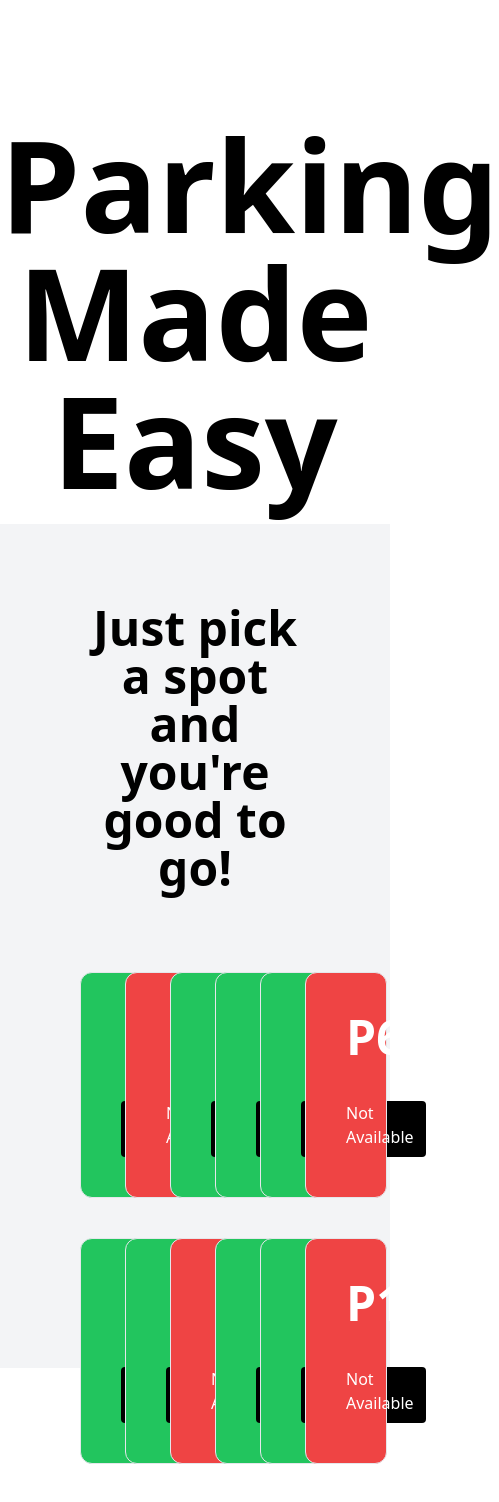
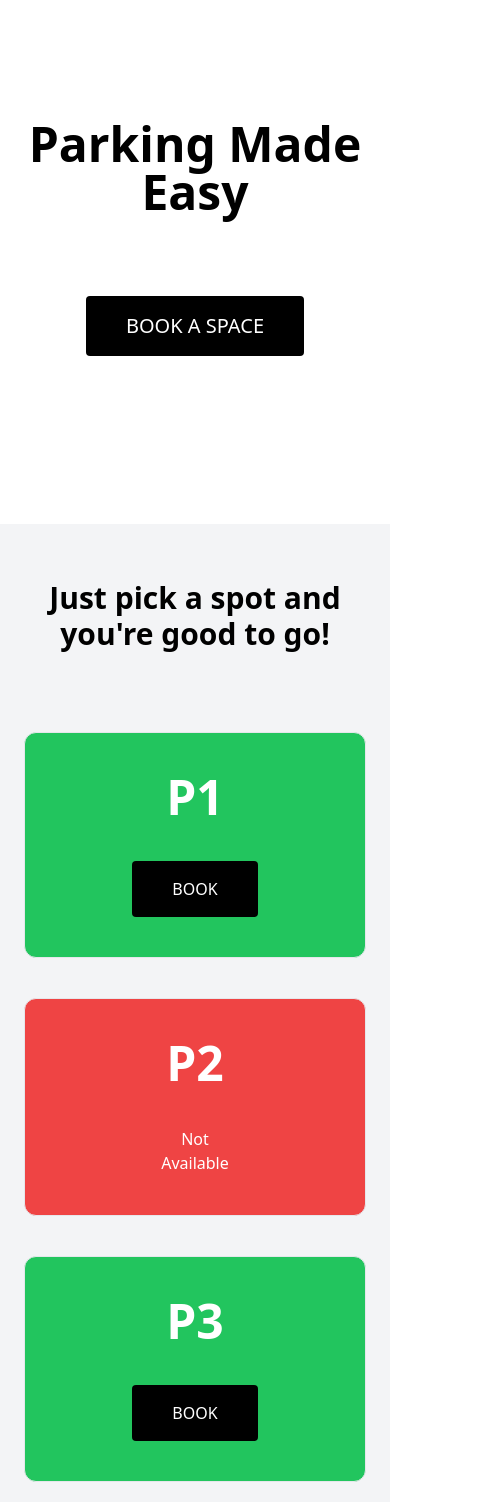
Before and after one commit to Axda-Web/otto-park, a React (Vite) app in the folder frontend/: page / in a window 390 px wide. Shown: the part 200-1702 px from the top of the page, 499 px wide, since content can reach past the window. Built offline with nearby package versions, Linux system fonts and the light colour scheme; data requests are answered from the project's data file.

Commit message:
Home page: Add responsivness + Refactoring

```diff
--- a/frontend/db.json
+++ b/frontend/db.json
@@ -143,6 +143,22 @@
 			"arrival": "",
 			"departure": "",
 			"user": ""
+		},
+		{
+			"id": 19,
+			"name": "P19",
+			"booked": false,
+			"arrival": "",
+			"departure": "",
+			"user": ""
+		},
+		{
+			"id": 20,
+			"name": "P20",
+			"booked": false,
+			"arrival": "",
+			"departure": "",
+			"user": ""
 		}
 	]
 }
--- a/frontend/src/features/tickets/ticket/Ticket.tsx
+++ b/frontend/src/features/tickets/ticket/Ticket.tsx
@@ -1,8 +1,13 @@
 import { TicketType } from '../../../types';
+import { Link } from 'react-router-dom';
 
 const Ticket = ({ name, booked }: TicketType) => {
 	return (
-		<article className={`border flex flex-col align-middle p-10 gap-y-10 rounded-xl ${booked ? 'bg-red-500' : 'bg-green-500'}`}>
+		<article
+			className={`border flex flex-col align-middle p-10 gap-y-10 rounded-xl ${
+				booked ? 'bg-red-500' : 'bg-green-500'
+			}`}
+		>
 			<div className="text-center text-5xl font-bold text-white">{name}</div>
 			{booked ? (
 				<p className="text-center text-white">
@@ -11,7 +16,12 @@ const Ticket = ({ name, booked }: TicketType) => {
 					Available
 				</p>
 			) : (
-				<button className="uppercase bold bg-black text-white block w-fit mx-auto	px-10 py-4 rounded">Book</button>
+				<Link
+					to="" // Alyx: isLoggedIn ? '/booking' : '/login'
+					className="uppercase bold bg-black text-white block w-fit mx-auto	px-10 py-4 rounded"
+				>
+					Book
+				</Link>
 			)}
 		</article>
 	);
--- a/frontend/src/features/tickets/tickets-list/TicketsList.tsx
+++ b/frontend/src/features/tickets/tickets-list/TicketsList.tsx
@@ -19,6 +19,10 @@ const TicketsList = () => {
 
 	const tickets = data?.map((ticket) => <Ticket key={ticket.id} {...ticket} />);
 
-	return <div className="grid grid-cols-6 gap-10 mt-20">{tickets}</div>;
+	return (
+		<div className="grid grid-cols-1 md:grid-cols-3 xl:grid-cols-5 gap-10 mt-20">
+			{tickets}
+		</div>
+	);
 };
 export default TicketsList;
--- a/frontend/src/routes/root/Root.tsx
+++ b/frontend/src/routes/root/Root.tsx
@@ -4,8 +4,8 @@ import TicketsList from '../../features/tickets/tickets-list';
 const Root = () => {
 	return (
 		<main>
-			<section className="flex flex-col align-center h-[calc(100vh-120px)] pt-80 gap-y-20">
-				<h2 className="capitalize text-center text-9xl font-bold">
+			<section className="flex flex-col align-center h-[calc(100vh-120px)] pt-80 px-5 sm:px-20 gap-y-20">
+				<h2 className="capitalize text-center text-5xl md:text-7xl lg:text-9xl font-bold">
 					Parking made easy
 				</h2>
 				<HashLink
@@ -16,8 +16,11 @@ const Root = () => {
 					Book a space
 				</HashLink>
 			</section>
-			<section id="parking-spot-picking" className="h-screen bg-gray-100 p-20 relative">
-				<h2 className="text-center text-5xl font-bold">
+			<section
+				id="parking-spot-picking"
+				className="min-h-screen bg-gray-100 px-6 md:px-8 lg:px-10 xl:px-20 py-14 sm:py-20 relative"
+			>
+				<h2 className="text-center text-3xl md:text-5xl font-bold">
 					Just pick a spot and you're good to go!
 				</h2>
 				<TicketsList />
```
